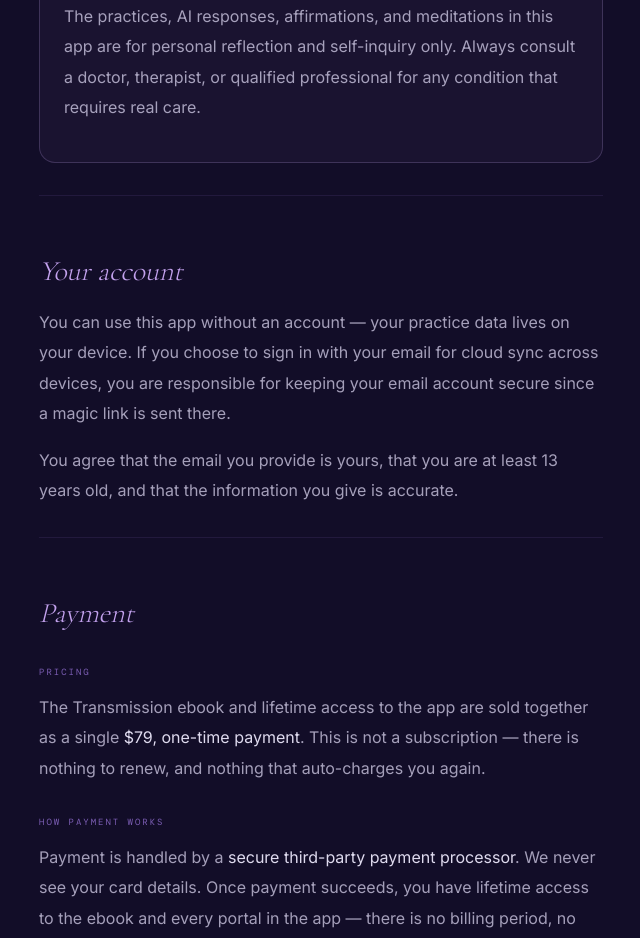
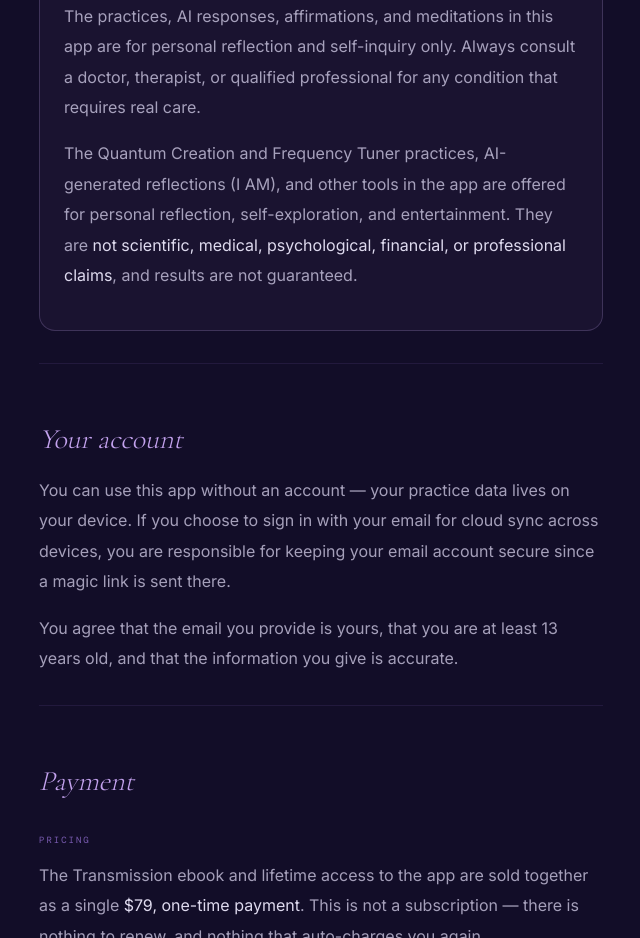
Before and after one commit to PixieC786/youcreateyou-website, a Next.js app: page /terms in a window 1280 px wide. Shown: the part 1080-2018 px from the top of the page, without its empty margins (319-959 px from the left). Built offline with nearby package versions, Linux system fonts and the light colour scheme; a web font is replaced by a local one.

Commit message:
feat: add entertainment/not-guaranteed disclaimer for Quantum Creation, Frequency Tuner, I AM
Complements the existing not-medical-advice disclaimer, covering the
more experiential tools specifically.

```diff
--- a/app/terms/page.tsx
+++ b/app/terms/page.tsx
@@ -106,6 +106,13 @@
             The practices, AI responses, affirmations, and meditations in this app are for
             personal reflection and self-inquiry only. Always consult a doctor, therapist,
             or qualified professional for any condition that requires real care.
+          </P>
+          <P>
+            The Quantum Creation and Frequency Tuner practices, AI-generated reflections
+            (I AM), and other tools in the app are offered for personal reflection,
+            self-exploration, and entertainment. They are{' '}
+            <Strong>not scientific, medical, psychological, financial, or professional
+            claims</Strong>, and results are not guaranteed.
           </P>
         </div>
 
```
